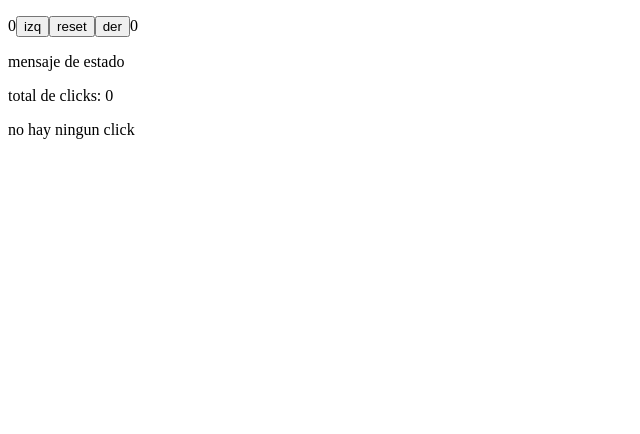
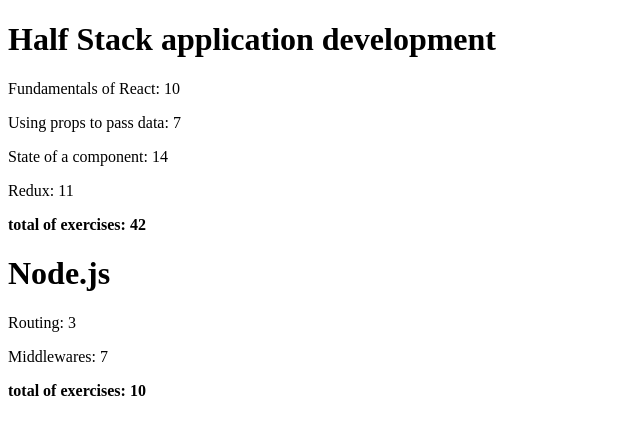
Before and after one commit to Rhojer/bootcamp_react, a React (Create React App) app in the folder ejercicios/react1/: page / in a window 1280 px wide. Shown: the top 434 px of the page, without its empty margins (0-640 px from the left). Built offline with nearby package versions, Linux system fonts and the light colour scheme.

Commit message:
ejercicio 3-Listas

```diff
--- a/ejercicios/react1/src/App.js
+++ b/ejercicios/react1/src/App.js
@@ -2,64 +2,94 @@
 import './App.css';
 
 function App() { const [counter, setCounter] = useState(0);
-  const ListOfClick = ({click}) => {
-    return <p>{click}</p>;
-  };
-
-
-  const WarningNotClicks = ()=><p>no hay ningun click</p>
-  const [counters, setCounters] = useState({
-    right: 0,
-    left: 0,
-    menssage: "mensaje de estado"
-  });
-
-  const [click, setClick] = useState([]);
-
-  const handleClickLeft = () => {
-    setCounters({
-      ...counters,
-      left: counters.left + 1
-    });
-    setClick((prevClick) => [...prevClick, "L"]);
-  };
-  const handleClickRight = () => {
-    setCounters({
-      ...counters,
-      right: counters.right + 1
-    });
-    setClick((prevClick) => [...prevClick, "R"]);
-  };
-
-  const handleClickReset = () => {
-    setCounters({
-      ...counters,
-      left: 0,
-      right: 0
-    });
-    setClick([]);
-  };
-
-
+  const courses = [
+    {
+      name: "Half Stack application development",
+      id: 1,
+      parts: [
+        {
+          name: "Fundamentals of React",
+          exercises: 10,
+          id: 1
+        },
+        {
+          name: "Using props to pass data",
+          exercises: 7,
+          id: 2
+        },
+        {
+          name: "State of a component",
+          exercises: 14,
+          id: 3
+        },
+        {
+          name: "Redux",
+          exercises: 11,
+          id: 4
+        }
+      ]
+    },
+    {
+      name: "Node.js",
+      id: 2,
+      parts: [
+        {
+          name: "Routing",
+          exercises: 3,
+          id: 1
+        },
+        {
+          name: "Middlewares",
+          exercises: 7,
+          id: 2
+        }
+      ]
+    }
+  ];
 
   return (
     <div>
-      <p></p>
-      {counters.left}
-      <button onClick={handleClickLeft}>izq</button>
-      <button onClick={handleClickReset}>reset</button>
-      <button onClick={handleClickRight}>der</button>
-      {counters.right}
-      <p>{counters.menssage}</p>
-      <p> total de clicks: {click.length}</p>
-      {click.length === 0
-      ?
-      <WarningNotClicks/>
-      :
-      <ListOfClick click={click} />
-      }
+      <ListarCursos course={courses} />
+      {/* {courses.map((course)=>{
+        return (
+          <div key={course.id}>
+        <h1>{course.name}</h1>
+        {course.parts.map((part)=>{
+          return (<div key={part.id}>
+          <p>{part.name}: {part.exercises} </p>
+          </div>
+          )
+        })}
+       </div>
+
+        )
+      })} */}
     </div>
   );
+};
+const ListarCursos = ({ course }) => {
+
+  return course.map((course) => {
+    let total = 0;
+    return (
+      <div key={course.id}>
+        <h1>{course.name}</h1>
+        {course.parts.map((part) => {
+          total = total + part.exercises;
+          return (
+            <div key={part.id}>
+              <p>
+                {part.name}: {part.exercises}
+              </p>
+            </div>
+          );
+        })}
+        <p>
+          <strong>total of exercises: {total}</strong>
+        </p>
+      </div>
+    );
+  });
 }
 
 export default App;
```
